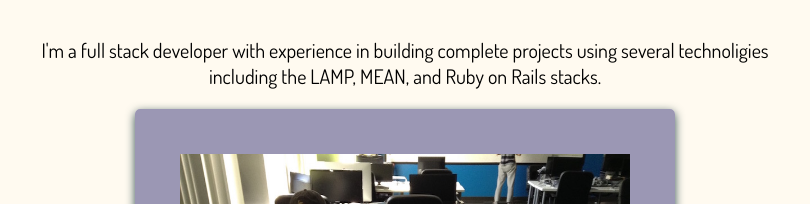
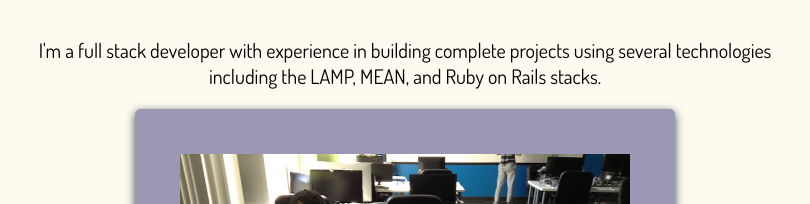
Before and after one commit to milacodes/milacodes.github.io, a plain HTML site: page index.html in a window 1280 px wide. Both pictures are taken after a click on the item "Full Stack Web Developer". Shown: the part 498-702 px from the top of the page, 235-1045 px from the left. Drawn offline with nearby package versions, Linux system fonts and the light colour scheme.

Commit message:
spelling error

```diff
--- a/index.html
+++ b/index.html
@@ -56,7 +56,7 @@
 
 			<section class = "abtpicdiv">
 				<article id = "fullpic">
-					<p>I'm a full stack developer with experience in building complete projects using several technoligies including the LAMP, MEAN, and Ruby on Rails stacks.</p>
+					<p>I'm a full stack developer with experience in building complete projects using several technologies including the LAMP, MEAN, and Ruby on Rails stacks.</p>
 					<img src="css/images/aboutpics/screenscopy.jpg" alt = "delevoper set up"/>
 				</article>
 
```
